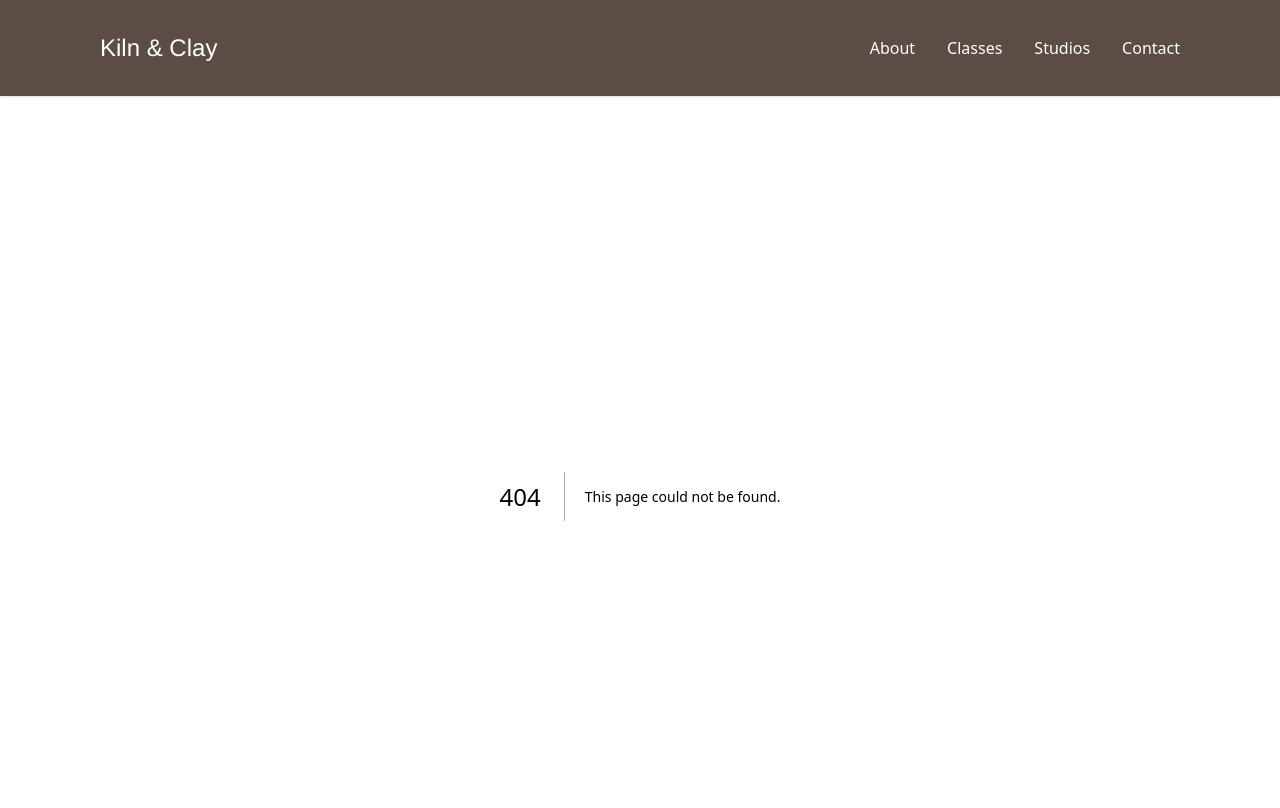
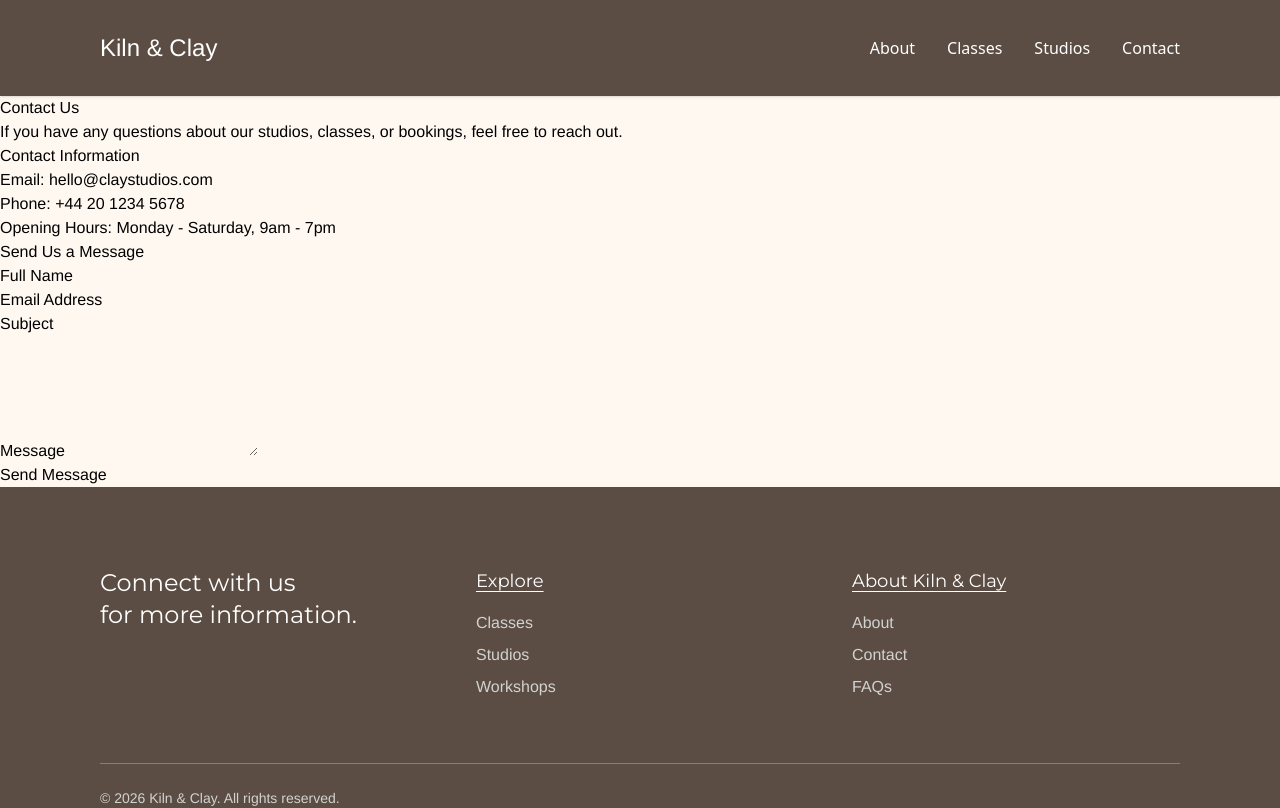
Before and after one commit to SobiahSelvarajah/ss-pottery-class-booking, a Next.js app: page /contact in a window 1280 px wide. Before the commit this address had no page. Shown: the top 808 px of the page. Built offline with nearby package versions, Linux system fonts and the light colour scheme.

Commit message:
app: html added to contactPage

```diff
--- a/src/app/about/page.tsx
+++ b/src/app/about/page.tsx
@@ -5,12 +5,12 @@ import AboutStudio from "@/components/aboutStudio/AboutStudio";
 
 
 export default function AboutPage() {
-    return(
+    return (
         <main className="bg-clay-light text-neutral-dark">
             <AboutIntro />
             <AboutStory />
             <AboutPurpose />
             <AboutStudio />
         </main>
-    )
-}
+    );
+};
--- /dev/null
+++ b/src/app/contact/page.tsx
@@ -0,0 +1,61 @@
+
+export default function ContactPage() {
+    return (
+        <main>
+
+            {/* intro */}
+            <section>
+                <header>
+                    <h1>Contact Us</h1>
+                    <p>If you have any questions about our studios, classes, or bookings, feel free to reach out.</p>
+                </header>
+            </section>
+
+            <section>
+
+                {/* info */}
+                <div>
+                    <h2>Contact Information</h2>
+                    <p>Email: hello@claystudios.com</p>
+                    <p>Phone: +44 20 1234 5678</p>
+                    <p>Opening Hours: Monday - Saturday, 9am - 7pm</p>
+                </div>
+
+                <div>
+                    <h2>Send Us a Message</h2>
+                    <form>
+
+                        {/* name */}
+                        <div>
+                            <label htmlFor="name">Full Name</label>
+                            <input type="text" id="name" name="name" required />
+                        </div>
+
+                        {/* email */}
+                        <div>
+                            <label htmlFor="email">Email Address</label>
+                            <input type="email" id="email" name="email" required />
+                        </div>
+
+                        {/* subject */}
+                        <div>
+                            <label htmlFor="subject">Subject</label>
+                            <input type="text" id="subject" name="subject" />
+                        </div>
+
+                        {/* message */}
+                        <div>
+                            <label htmlFor="message">Message</label>
+                            <textarea id="message" name="message" rows={5} required></textarea>
+                        </div>
+
+                        {/* send button */}
+                        <div>
+                            <button type="submit">Send Message</button>
+                        </div>
+                    </form>
+                </div>
+            </section>
+        </main>
+    );
+};
--- a/src/app/layout.tsx
+++ b/src/app/layout.tsx
@@ -30,4 +30,4 @@ export default function RootLayout({
       </body>
     </html>
   );
-}
+};
--- a/src/app/studios/page.tsx
+++ b/src/app/studios/page.tsx
@@ -18,7 +18,7 @@ export default function StudiosPage() {
             eachStudio.location.toLowerCase() === selectedLocation);
 
 
-    return(
+    return (
         <main className="max-w-7xl mx-auto px-5
                          sm:px-6 lg:px-20 py-15
                          bg-clay-light
@@ -44,8 +44,8 @@ export default function StudiosPage() {
                 </ul>
             </section>
         </main>
-    )
-}
+    );
+};
 
 
 
```
